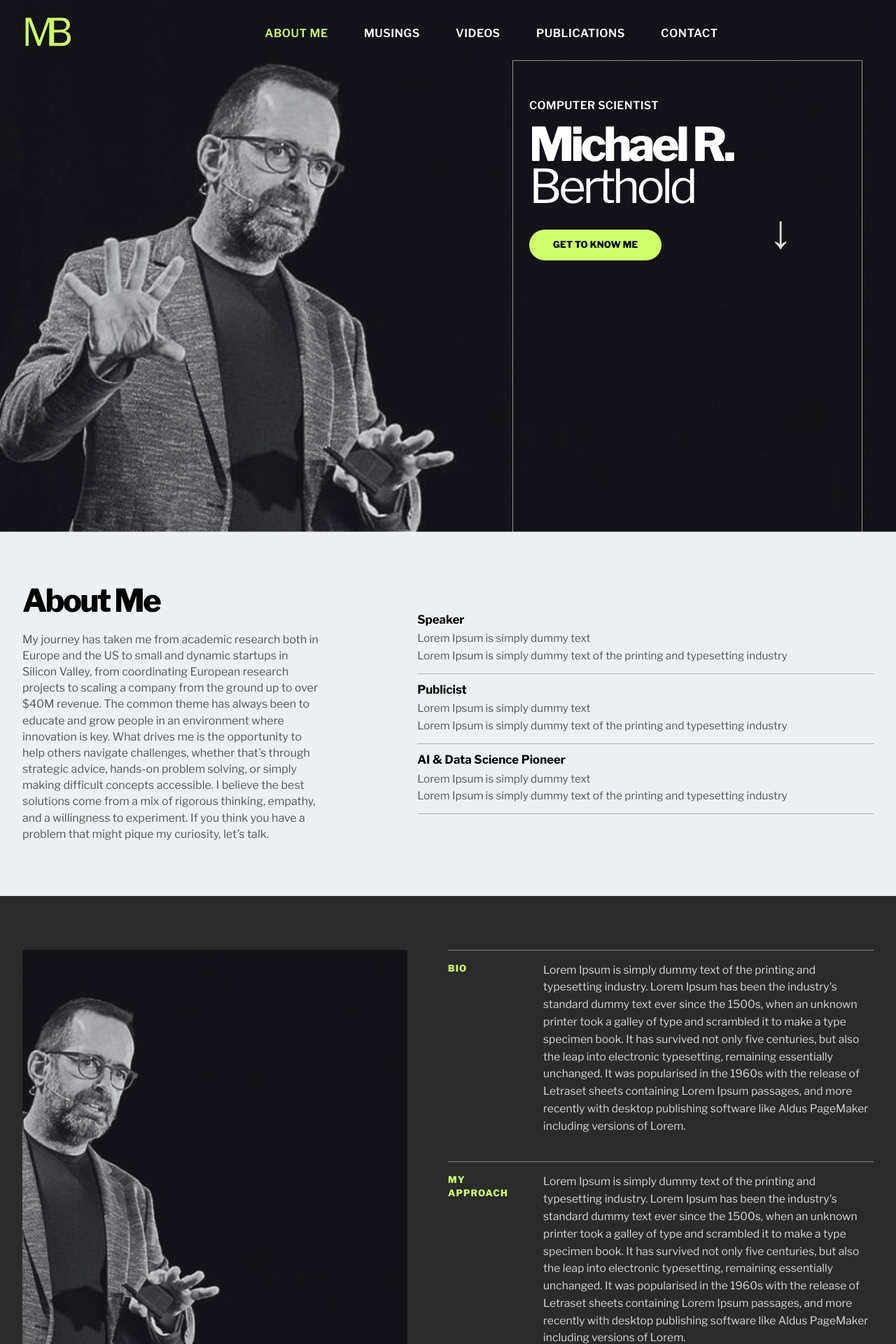
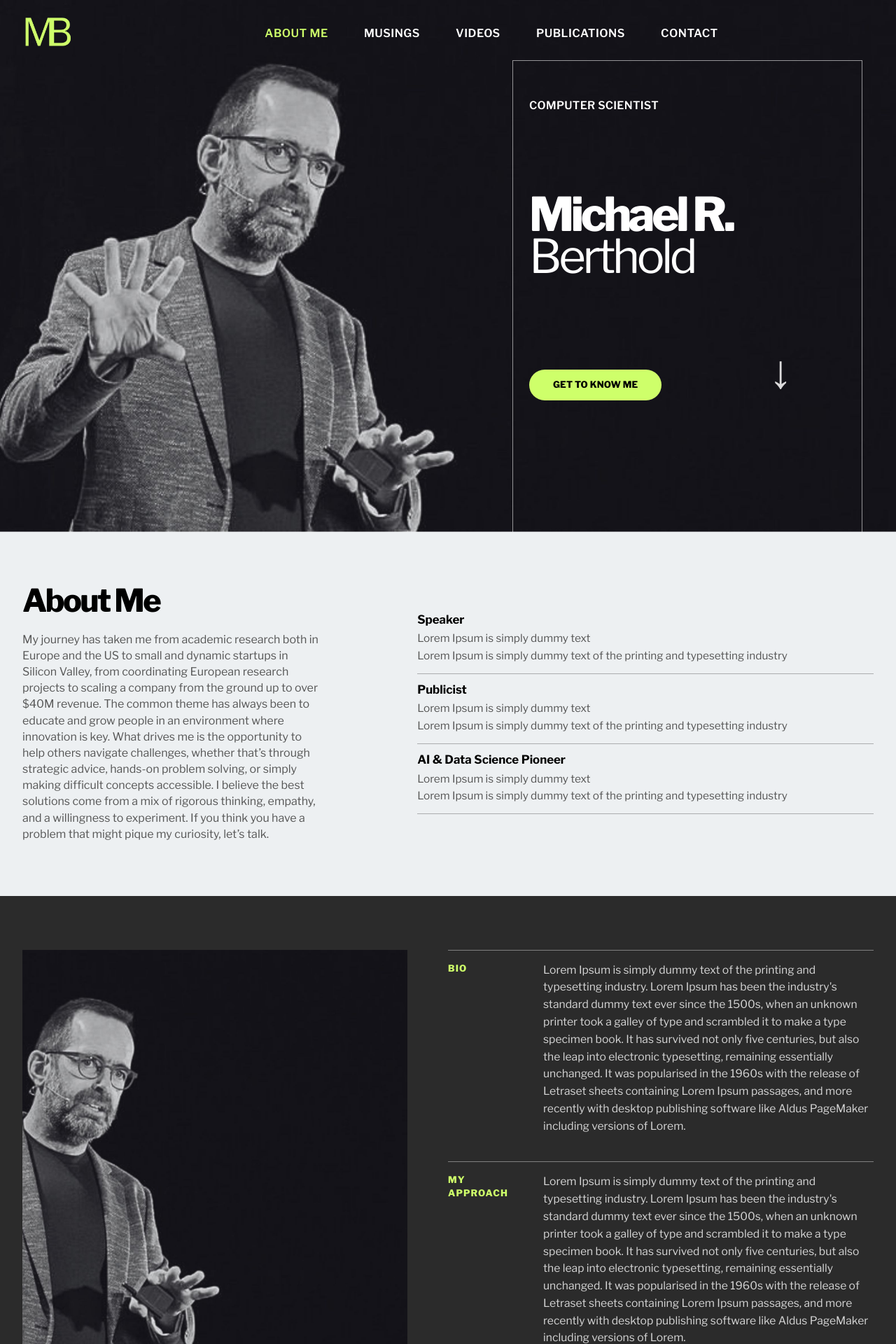
Before and after one commit to lacahelpme/mb, a Jekyll site: the page built from index.html, in a window 1280 px wide. Shown: the top 1920 px of the page at 70% size. Built offline with Jekyll 4.4.1, drawn with Linux system fonts in a browser that asks for light colours.

Commit message:
Update style.css

```diff
--- a/assets/css/style.css
+++ b/assets/css/style.css
@@ -306,13 +306,13 @@ p:last-child, h1:last-child, h2:last-child, h3:last-child, h4:last-child {
   z-index: 3;
   grid-column: 2;
   border: none;
+  gap: 100px;
 }
 
 .hero-copy {
   max-width: 100%;
   align-self: start;
   padding-top: 0;
-  margin-bottom: 52px;
 }
 
 .hero-kicker {
@@ -345,7 +345,6 @@ p:last-child, h1:last-child, h2:last-child, h3:last-child, h4:last-child {
 }
 
 .hero-actions {
-  margin-top: 0;
   display: flex;
   align-items: baseline;
   justify-content: space-between;
```
